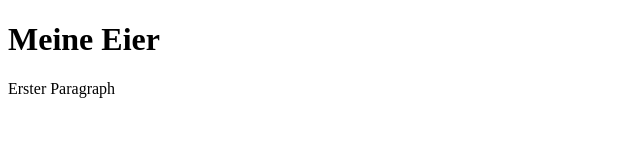
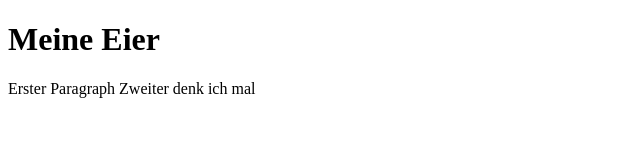
Before and after one commit to tom47s/Website, a plain HTML site: page index.html in a window 1280 px wide. Shown: the whole page, without its empty margins (0-640 px from the left). Drawn offline with Linux system fonts and the light colour scheme.

Commit message:
index.html

```diff
--- a/index.html
+++ b/index.html
@@ -7,5 +7,6 @@
 <body>
 <h1>Meine Eier</h1>
 <p1>Erster Paragraph</p1>
+<p2>Zweiter denk ich mal</p2>
 </body>
 </html>
```
